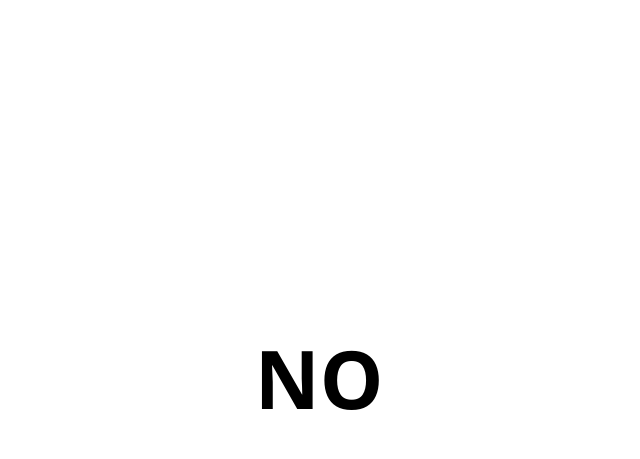
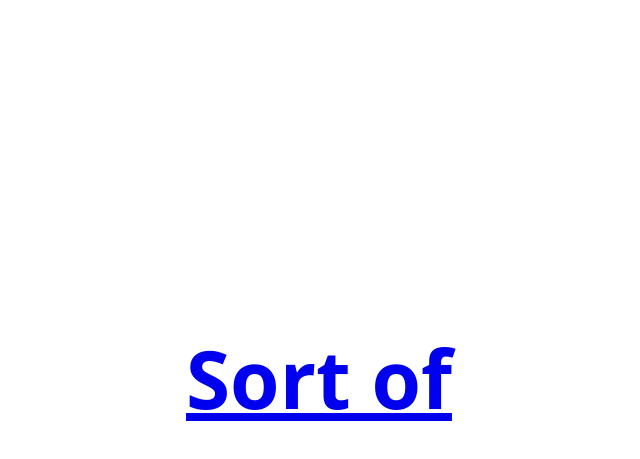
Before and after one commit to fahlmant/isgodot4out, a plain HTML site: page index.html in a window 1280 px wide. Shown: the part 5-464 px from the top of the page, without its empty margins (321-961 px from the left). Drawn offline with Linux system fonts and the light colour scheme.

Commit message:
Update index.html

```diff
--- a/index.html
+++ b/index.html
@@ -21,7 +21,9 @@
 </head>
 
 <body>
-    <div class="godot">NO</div>
+    <div class="godot">
+      <a href="https://godotengine.org/article/dev-snapshot-godot-4-0-alpha-1">Sort of</a>
+    </div>
 </body>
 
 </html>
```
